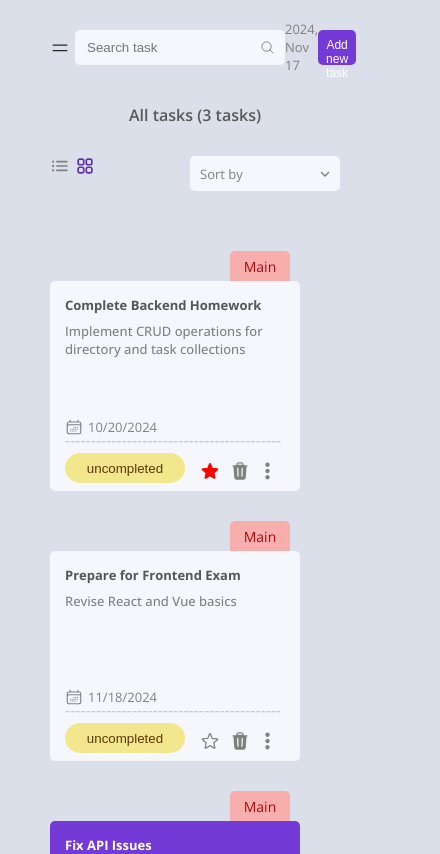
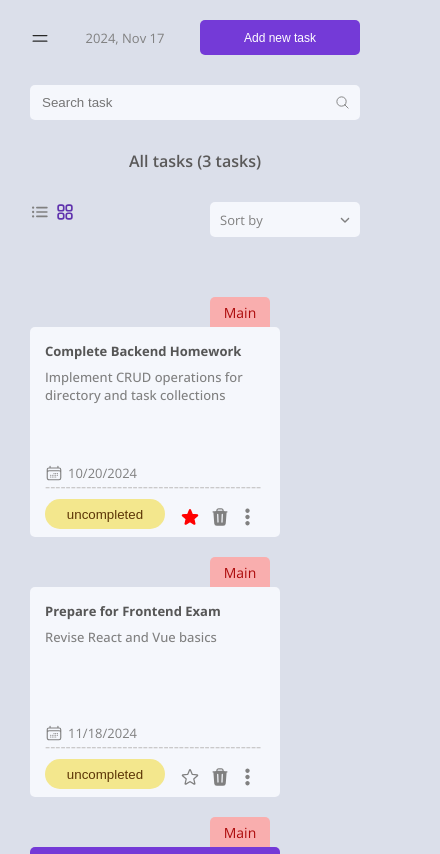
Before and after one commit to Niloufar-Heidarzade/fullstack_homework, a React (Vite) app: page / in a window 390 px wide. Shown: the top 854 px of the page, 440 px wide, since content can reach past the window. Built offline with nearby package versions, Linux system fonts and the light colour scheme.

Commit message:
header responsive

```diff
--- a/src/components/Header.jsx
+++ b/src/components/Header.jsx
@@ -8,10 +8,18 @@ import ShowInCards from "./ShowInCards";
 import SortBy from "./SortBy";
 import { useSelector , useDispatch} from "react-redux";
 import {controlSidebar} from "../redux/sidebarSlice.js";
+import { useEffect , useState} from "react";
 
 function Header() {
+  const [screenWidth, setScreenWidth] = useState(window.innerWidth);
   const isSidebarOpen = useSelector((state) => state.sidebar.isSidebarOpen)
   const dispatch = useDispatch();
+  useEffect(() => {
+    const handleResize = () => setScreenWidth(window.innerWidth);
+    window.addEventListener("resize", handleResize);
+    return () => window.removeEventListener("resize", handleResize);
+  }, []);
+
   function openSidebar() {
     dispatch(controlSidebar())
   }
@@ -22,11 +30,12 @@ function Header() {
           <svg xmlns="http://www.w3.org/2000/svg" fill="none" viewBox="0 0 24 24" stroke-width="1.5" stroke="rgb(40 , 40 , 40)" class="w-6 h-6" className="menu-icon" onClick={() => openSidebar()}>
           <path stroke-linecap="round" stroke-linejoin="round" d="M3.75 9h16.5m-16.5 6.75h16.5" />
           </svg>
-          <SearchBar />
+          {screenWidth > 560 && <SearchBar size={"small"}/>}
         </div>
         <TodayDate />
         <AddNewTaskButton size="small" />
       </div>
+      {screenWidth < 560 && <SearchBar size={"big"}/>}
       <TasksNumber className="number-of-tasks"/>
       <div className="header-second-line">
         <div className="header-icons">
--- a/src/components/SearchBar.jsx
+++ b/src/components/SearchBar.jsx
@@ -1,8 +1,8 @@
 import "../styles/search-bar.css";
 
-function SearchBar() {
+function SearchBar({size}) {
   return(
-    <div className="search-task-bar" tabindex="0">
+    <div className={size === "small" ? "search-task-bar" : "search-task-bar big-search-task-bar"} tabindex="0">
       <input type="text" placeholder="Search task" className="search-task-input"/>
       <img src="./images/search.svg" className="search-task-svg"/>
     </div>
--- a/src/index.css
+++ b/src/index.css
@@ -9,7 +9,7 @@ body {
 
 @media (max-width: 945px) {
   .page-container {
-    padding-left: 50px;
-    padding-right: 50px;
+    padding-left: 30px;
+    padding-right: 30px;
   }
 }
--- a/src/styles/cards-container.css
+++ b/src/styles/cards-container.css
@@ -12,10 +12,11 @@
 @media (max-width : 945px) {
   .cards-container {
     margin-left: 0px;
-    width: 100vw;
+    width: 100%;
   }
   .cards {
     justify-content: flex-start;
-
+    gap: 10px;
+    width: 100%;
   }
 }
--- a/src/styles/search-bar.css
+++ b/src/styles/search-bar.css
@@ -13,6 +13,9 @@
   border-radius: 5px;
   background-color: rgb(245, 247, 252);
 }
+.big-search-task-bar{
+  width: 100%;
+}
 .search-task-svg {
   width: 15px;
   position: absolute;
```
Also changed, not shown: src/styles/header.css (line endings or trailing spaces).
